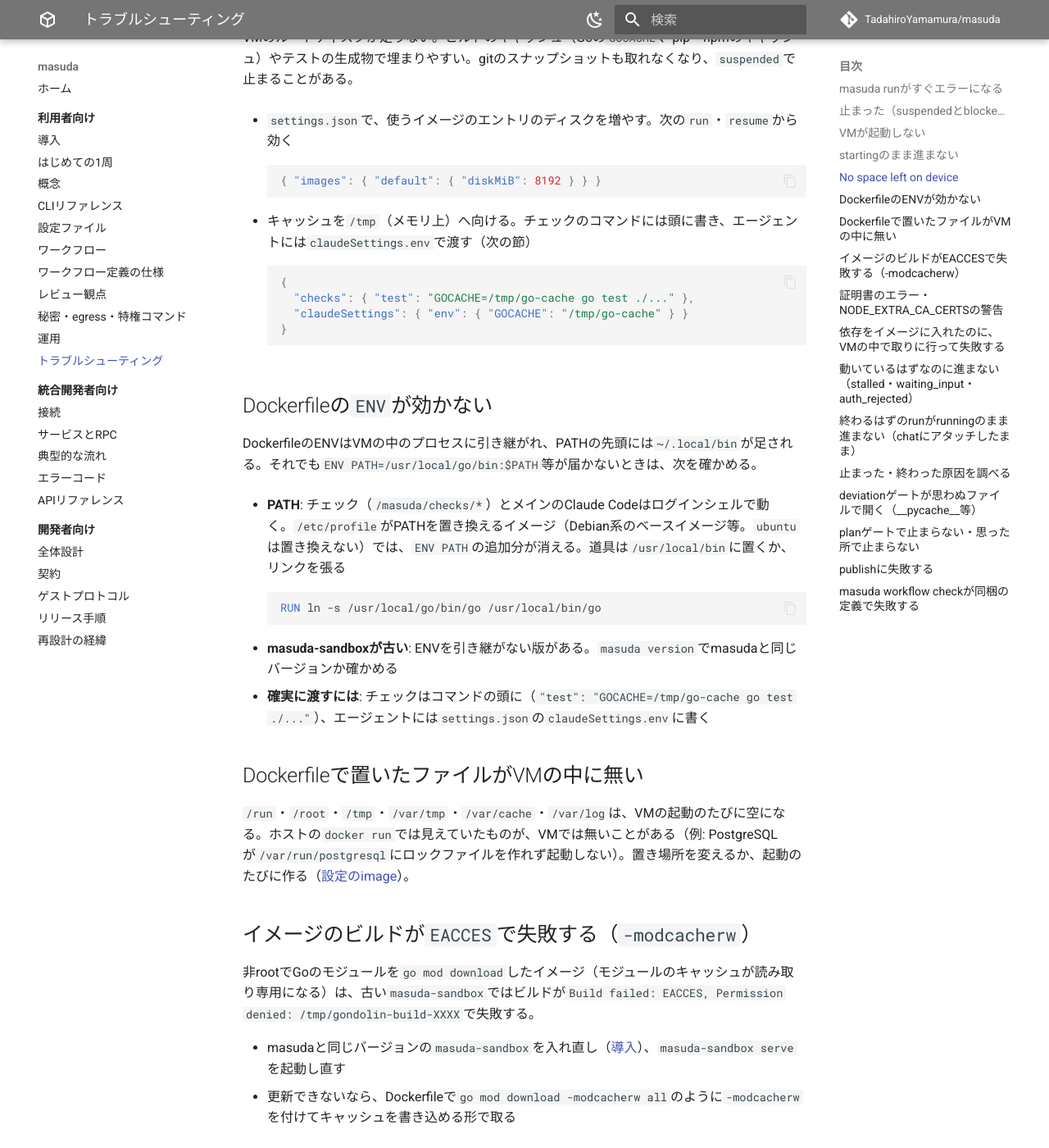
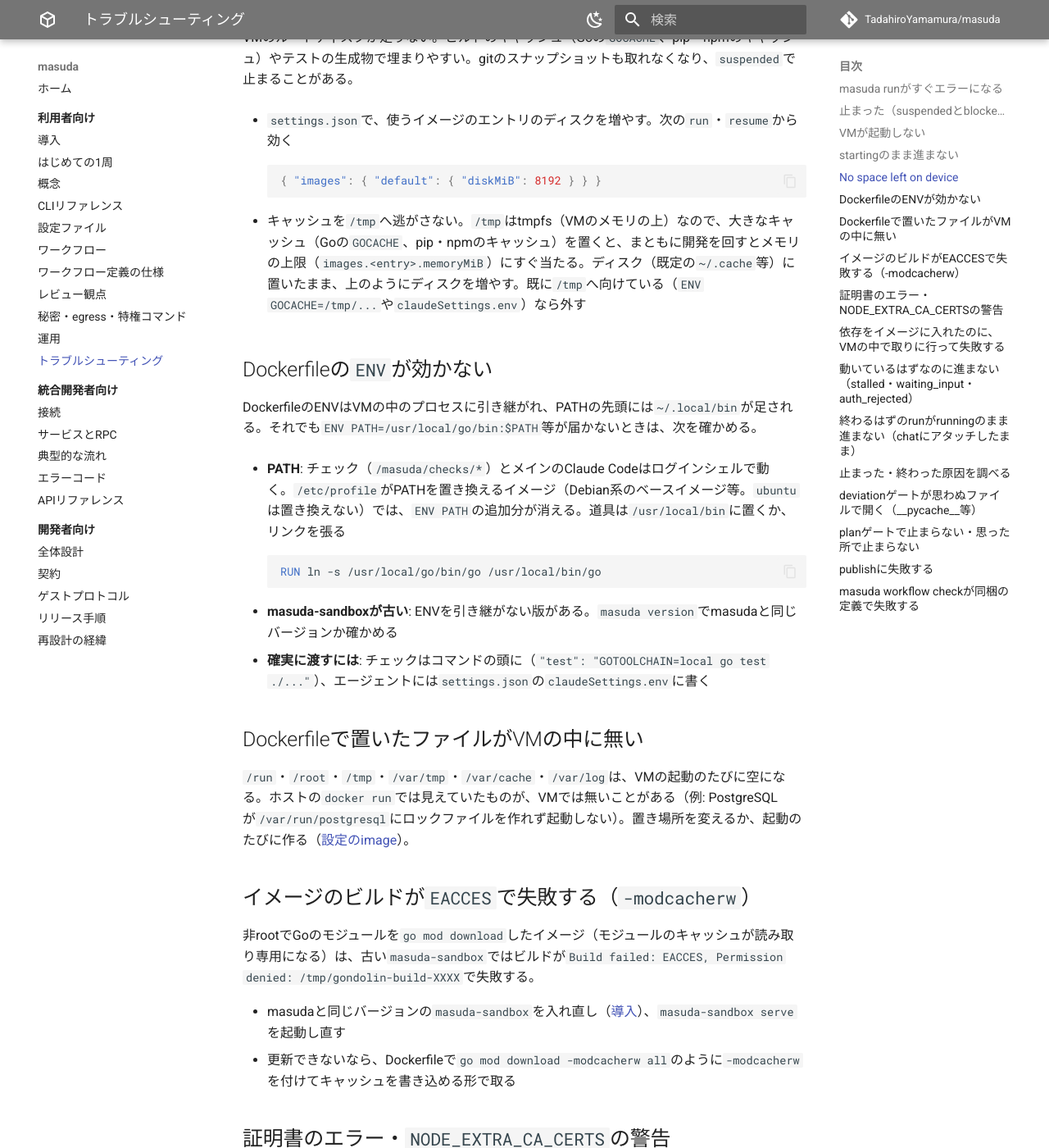
Before and after one commit to TadahiroYamamura/masuda, an MkDocs documentation site: the page built from docs/user/troubleshooting.md, in a window 1280 px wide and 1400 px high, scrolled down 3210 px. Shown: the whole window at 82% size. Built offline with MkDocs 1.6.1 and Material for MkDocs 9.7.7, drawn with Linux system fonts in a browser that asks for light colours; comment, search, counter and statistics services are not loaded; the version menu is left out.

Commit message:
docs(user): キャッシュをtmpfsへ逃がす勧めをやめ、走行中は分岐元に追従しないことを書く
## 意図
- #88の文書の部分: 文書と雛形のDockerfileが、GOCACHE等の大きいキャッシュをtmpfsの/tmpへ
  向けるよう勧めていた。tmpfsはVMのメモリを使うので、まともに開発を回すとメモリの上限に
  すぐ当たる（#88の詰まりの原因そのもの）。ディスクに置いたままdiskMiBを増やす勧めに変える
- #51の文書の部分（案2）: 走行中のワークスペースは分岐元に追従せず、gate rejectで
  「直した」と伝えても届かないことを、stagingの説明とgate rejectに書く。baseを取り込む
  APIは、要るときに別のIssueにする

## 設計上の考慮点
- ENVやclaudeSettings.envの渡し方を示す例はGOCACHE=/tmpを使っていたので、
  意味を持たない例（GOTOOLCHAIN=local）に替えた。勧めと誤読されないように
- masuda自身の.masuda/images/default/Dockerfile（ENV GOCACHE=/tmp/go-cache）は、ハーネスの
  次のrunから効くので、この変更では触っていない

Co-Authored-By: Claude Opus 5.5 <noreply@anthropic.com>

````diff
--- a/docs/user/troubleshooting.md
+++ b/docs/user/troubleshooting.md
@@ -68,14 +68,7 @@ VMのルートディスクが足りない。ビルドのキャッシュ（Goの`
     { "images": { "default": { "diskMiB": 8192 } } }
     ```
 
-- キャッシュを`/tmp`（メモリ上）へ向ける。チェックのコマンドには頭に書き、エージェントには`claudeSettings.env`で渡す（次の節）
-
-    ```json
-    {
-      "checks": { "test": "GOCACHE=/tmp/go-cache go test ./..." },
-      "claudeSettings": { "env": { "GOCACHE": "/tmp/go-cache" } }
-    }
-    ```
+- キャッシュを`/tmp`へ逃がさない。`/tmp`はtmpfs（VMのメモリの上）なので、大きなキャッシュ（Goの`GOCACHE`、pip・npmのキャッシュ）を置くと、まともに開発を回すとメモリの上限（`images.<entry>.memoryMiB`）にすぐ当たる。ディスク（既定の`~/.cache`等）に置いたまま、上のようにディスクを増やす。既に`/tmp`へ向けている（`ENV GOCACHE=/tmp/...`や`claudeSettings.env`）なら外す
 
 ## Dockerfileの`ENV`が効かない {#dockerfile-env}
 
@@ -88,7 +81,7 @@ DockerfileのENVはVMの中のプロセスに引き継がれ、PATHの先頭に
     ```
 
 - **masuda-sandboxが古い**: ENVを引き継がない版がある。`masuda version`でmasudaと同じバージョンか確かめる
-- **確実に渡すには**: チェックはコマンドの頭に（`"test": "GOCACHE=/tmp/go-cache go test ./..."`）、エージェントには`settings.json`の`claudeSettings.env`に書く
+- **確実に渡すには**: チェックはコマンドの頭に（`"test": "GOTOOLCHAIN=local go test ./..."`）、エージェントには`settings.json`の`claudeSettings.env`に書く
 
 ## Dockerfileで置いたファイルがVMの中に無い {#vm-tmpfs}
 
````
Also changed, not shown: docs/user/cli.md (+1 -1 lines), docs/user/concepts.md (+1 -0 lines), docs/user/settings.md (+2 -2 lines), 1 other file.
